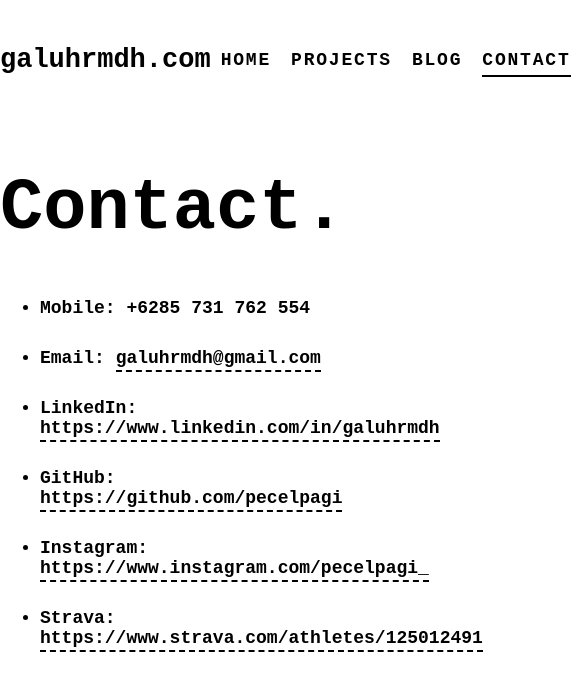
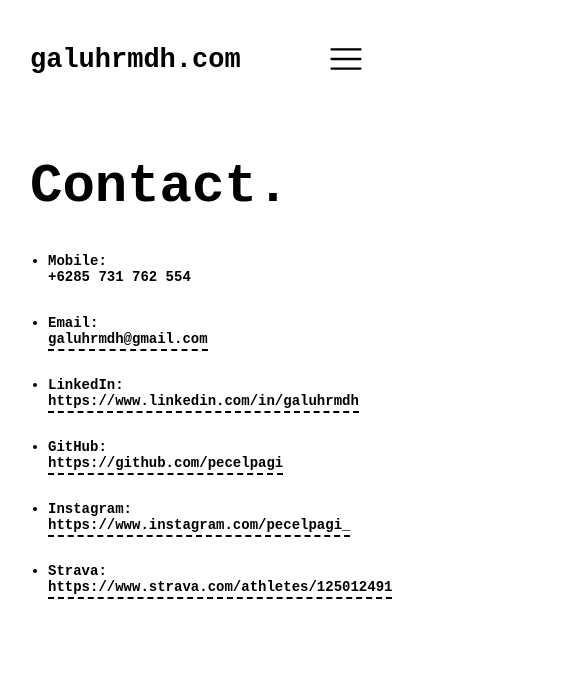
Before and after one commit to pecelpagi/personal-website, a React (Create React App) app: page /contact in a window 390 px wide. Shown: the top 690 px of the page, 571 px wide, since content can reach past the window. Built offline with nearby package versions, Linux system fonts and the light colour scheme.

Commit message:
feat: mobile responsive

```diff
--- a/package.json
+++ b/package.json
@@ -3,6 +3,7 @@
   "version": "0.1.0",
   "private": true,
   "dependencies": {
+    "@radix-ui/react-icons": "^1.3.0",
     "@stitches/react": "^1.2.8",
     "@testing-library/jest-dom": "^5.17.0",
     "@testing-library/react": "^13.4.0",
--- /dev/null
+++ b/src/components/MobileMenu.js
@@ -0,0 +1,95 @@
+import React, { useEffect } from 'react'
+import { Link, useLocation } from 'react-router-dom';
+import { Cross2Icon } from '@radix-ui/react-icons'
+import Box from './Box'
+
+const MobileMenu = ({ onClick, scrollToTop }) => {
+    const location = useLocation();
+
+    useEffect(() => {
+        document.body.style.overflow = 'hidden';
+
+        return () => {
+            document.body.style.overflow = 'auto';
+        }
+    });
+
+    const handleClickMenu = () => {
+        scrollToTop();
+        onClick();
+    }
+
+    return (
+        <Box
+            css={{
+                top: 0,
+                left: 0,
+                position: 'fixed',
+                width: '100%',
+                height: '100%',
+                background: '#FFF',
+                display: 'flex',
+                flexDirection: 'column',
+                'button': {
+                    background: 'transparent',
+                    outline: 'none',
+                    boxShadow: 'none',
+                    border: 0,
+                    color: '#000'
+                },
+                'ul': {
+                    display: 'flex',
+                    flexDirection: 'column',
+                    listStyleType: 'none',
+                    margin: '0',
+                    padding: '0',
+                    gap: 20,
+                    letterSpacing: '0.1em',
+                    height: '100%',
+                    justifyContent: 'center',
+                    'li': {
+                        'a': {
+                            textTransform: 'uppercase',
+                            fontWeight: 'bold',
+                            borderBottom: 0,
+                            paddingBottom: 5,
+                        }
+                    },
+                    'li.active': {
+                        'a': {
+                            borderBottom: '2px solid #000'
+                        }
+                    }
+                }
+            }}
+        >
+            <Box
+                css={{
+                    textAlign: 'right',
+                    marginRight: 10,
+                    paddingTop: 20,
+                }}
+            >
+                <button type="button" onClick={onClick}><Cross2Icon height={36} width={36} /></button>
+            </Box>
+            <Box
+                css={{
+                    textAlign: 'center',
+                    flex: '1 1 auto',
+                    alignSelf: 'center',
+                    display: 'flex',
+                    alignItems: 'center'
+                }}
+            >
+                <ul>
+                    <li className={location.pathname === '/' ? 'active' : ''}><Link to="/" onClick={handleClickMenu}>Home</Link></li>
+                    <li className={location.pathname === '/projects' ? 'active' : ''}><Link to="/projects" onClick={handleClickMenu}>Projects</Link></li>
+                    <li className={location.pathname === '/blog' ? 'active' : ''}><Link to="/blog" onClick={handleClickMenu}>Blog</Link></li>
+                    <li className={location.pathname === '/contact' ? 'active' : ''}><Link to="/contact" onClick={handleClickMenu}>Contact</Link></li>
+                </ul>
+            </Box>
+        </Box>
+    )
+}
+
+export default MobileMenu
--- a/src/index.css
+++ b/src/index.css
@@ -15,9 +15,15 @@
 }
 
 .page-title {
-  font-size: 4em;
+  font-size: 3em;
 }
 
 p {
   line-height: 30px;
 }
+
+@media only screen and (min-width: 640px) {
+  .page-title {
+    font-size: 4em;
+  }
+}
--- a/src/routes/Blog.js
+++ b/src/routes/Blog.js
@@ -39,6 +39,7 @@
             fontSize: '1em'
           },
           'a': {
+            lineHeight: '2em',
             fontSize: '1.5em'
           }
         }}
--- a/src/routes/Contact.js
+++ b/src/routes/Contact.js
@@ -6,18 +6,26 @@
   return (
     <Box css={{
       paddingBottom: 100,
+      'ul': {
+        marginLeft: '1em',
+        padding: 0,
+      },
       'li': {
         marginBottom: 30,
+        fontSize: 14,
+        '@sm': {
+          fontSize: 18,
+        }
       }
     }}>
       <h1 className='page-title'>Contact.</h1>
       <ul>
-        <li>Mobile: +6285 731 762 554</li>
-        <li>Email: <a href="mailto:galuhrmdh@gmail.com">galuhrmdh@gmail.com</a></li>
-        <li>LinkedIn: <a href="https://www.linkedin.com/in/galuhrmdh" target='_blank' rel="noreferrer">https://www.linkedin.com/in/galuhrmdh</a></li>
-        <li>GitHub: <a href="https://github.com/pecelpagi" target='_blank' rel="noreferrer">https://github.com/pecelpagi</a></li>
-        <li>Instagram: <a href="https://www.instagram.com/pecelpagi_" target='_blank' rel="noreferrer">https://www.instagram.com/pecelpagi_</a></li>
-        <li>Strava: <a href="https://www.strava.com/athletes/125012491" target='_blank' rel="noreferrer">https://www.strava.com/athletes/125012491</a></li>
+        <li><Box>Mobile:</Box><Box>+6285 731 762 554</Box></li>
+        <li><Box>Email: </Box><a href="mailto:galuhrmdh@gmail.com">galuhrmdh@gmail.com</a></li>
+        <li><Box>LinkedIn:</Box><a href="https://www.linkedin.com/in/galuhrmdh" target='_blank' rel="noreferrer">https://www.linkedin.com/in/galuhrmdh</a></li>
+        <li><Box>GitHub:</Box><a href="https://github.com/pecelpagi" target='_blank' rel="noreferrer">https://github.com/pecelpagi</a></li>
+        <li><Box>Instagram:</Box><a href="https://www.instagram.com/pecelpagi_" target='_blank' rel="noreferrer">https://www.instagram.com/pecelpagi_</a></li>
+        <li><Box>Strava:</Box><a href="https://www.strava.com/athletes/125012491" target='_blank' rel="noreferrer">https://www.strava.com/athletes/125012491</a></li>
       </ul>
     </Box>
   )
--- a/src/routes/Navigation.js
+++ b/src/routes/Navigation.js
@@ -1,36 +1,79 @@
-import React from 'react'
+import React, { Fragment, useState } from 'react'
+import { HamburgerMenuIcon } from '@radix-ui/react-icons'
 import { Link, Outlet, useLocation } from 'react-router-dom';
 import Box from '../components/Box';
+import MobileMenu from '../components/MobileMenu';
+
+const scrollToTop = () => {
+  window.scrollTo(0, 0);
+}
 
 const Navigation = () => {
+  const [isShowingMobileMenu, setShowingMobileMenu] = useState(false);
   const location = useLocation();
 
-
   return (
+    <Fragment>
       <Box
         css={{
           height: '100%',
-        maxWidth: '960px',
+          padding: '0 30px',
+          paddingTop: 120,
           background: '#FFF',
           position: 'relative',
           margin: '0 auto',
+          '@sm': {
+            display: 'flex',
+            maxWidth: '960px',
+          },
         }}
       >
         <Box
           css={{
+            background: '#FFF',
+            top: 0,
+            left: 0,
+            position: 'fixed',
+            width: '100%',
             height: 120,
+            display: 'flex',
+            justifyContent: 'center',
+            '.nav-container': {
+              width: '100%',
+              maxWidth: '960px',
               display: 'grid',
               gridTemplateColumns: '1fr auto auto',
               gap: 10,
               alignItems: 'center',
+            },
+            '.logo': {
+              marginLeft: 30,
+              '@lg': {
+                marginLeft: 0
+              }
+            },
+            'button': {
+              background: 'transparent',
+              outline: 'none',
+              boxShadow: 'none',
+              border: 0,
+              marginRight: 10,
+              color: '#000',
+              '@sm': {
+                display: 'none',
+              },
+            },
             'ul': {
+              display: 'none',
               listStyleType: 'none',
               margin: '0',
               padding: '0',
               height: 'fit-content',
-            display: 'flex',
               gap: 20,
               letterSpacing: '0.1em',
+              '@sm': {
+                display: 'flex',
+              },
               'li': {
                 'a': {
                   textTransform: 'uppercase',
@@ -47,18 +90,25 @@
             }
           }}
         >
-        <h2>
+          <Box
+            className='nav-container'
+          >
+            <h2 className='logo'>
               galuhrmdh.com
             </h2>
             <ul>
-          <li className={location.pathname === '/' ? 'active' : ''}><Link to="/">Home</Link></li>
-          <li className={location.pathname === '/projects' ? 'active' : ''}><Link to="/projects">Projects</Link></li>
-          <li className={location.pathname === '/blog' ? 'active' : ''}><Link to="/blog">Blog</Link></li>
-          <li className={location.pathname === '/contact' ? 'active' : ''}><Link to="/contact">Contact</Link></li>
+              <li className={location.pathname === '/' ? 'active' : ''}><Link to="/" onClick={scrollToTop}>Home</Link></li>
+              <li className={location.pathname === '/projects' ? 'active' : ''}><Link to="/projects" onClick={scrollToTop}>Projects</Link></li>
+              <li className={location.pathname === '/blog' ? 'active' : ''}><Link to="/blog" onClick={scrollToTop}>Blog</Link></li>
+              <li className={location.pathname === '/contact' ? 'active' : ''}><Link to="/contact" onClick={scrollToTop}>Contact</Link></li>
             </ul>
+            <button type="button" onClick={() => { setShowingMobileMenu(true); }}><HamburgerMenuIcon height={36} width={36} /></button>
+          </Box>
         </Box>
         <Outlet />
       </Box>
+      {isShowingMobileMenu && <MobileMenu onClick={() => { setShowingMobileMenu(false); }} {...{ scrollToTop }} />}
+    </Fragment>
   )
 }
 
--- a/src/routes/Projects.js
+++ b/src/routes/Projects.js
@@ -18,7 +18,10 @@
           marginTop: '2em',
           display: 'grid',
           gap: 25,
-          gridTemplateColumns: '1fr 1fr',
+          gridTemplateColumns: '1fr',
+          '@sm':  {
+            gridTemplateColumns: '1fr 1fr',
+          },
           '.project': {
             display: 'flex',
             flexDirection: 'column',
```
Also changed, not shown: 1 other file (tests, documents, lock files or other folders). Lines whose indentation alone changed are shown as unchanged.
